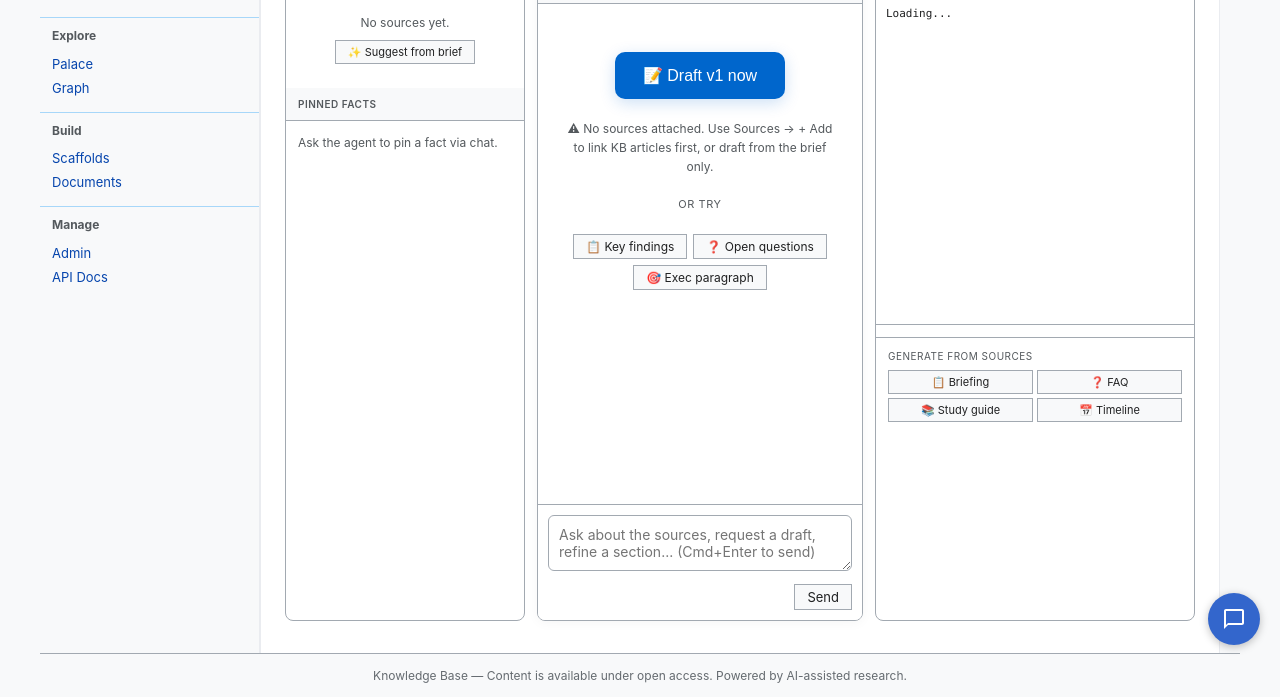
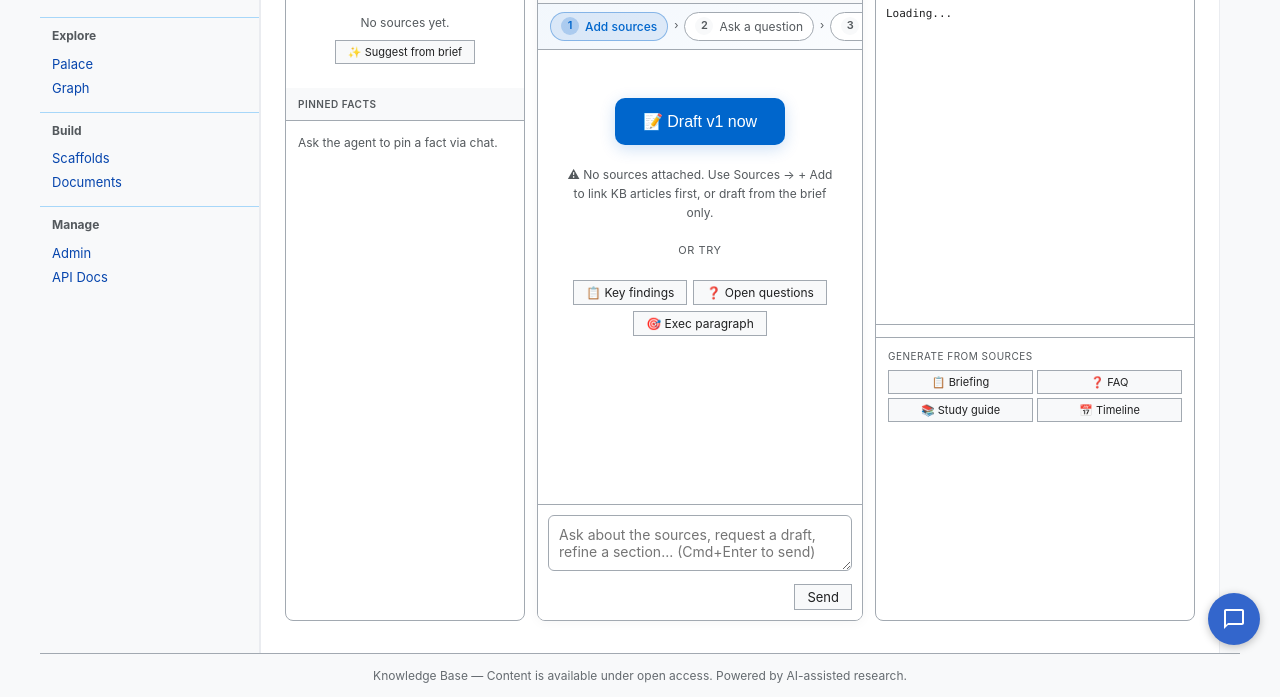
Before and after one commit to ghndrx/wikidelve, a Python web app: template templates/document_view.html in a window 1280 px wide. Shown: the part 135-832 px from the top of the page. Run offline with Jinja, Linux system fonts and the light colour scheme; the template is opened without the code that fills it, so the values that code supplies are empty; some libraries are stand-ins or nearby versions.

Commit message:
Notebook: 3-step onboarding strip + citation trust badges
Addresses 'I have no idea what to do next' with a top-of-chat progress
strip (Add sources → Ask → Generate output), and surfaces citation
trust via color-coded pills: green=attached, yellow=resolved in KB,
red=broken reference. Grounded in wikidelve research on NotebookLM UX
and RAG hallucination detection patterns.

```diff
--- a/templates/document_view.html
+++ b/templates/document_view.html
@@ -184,7 +184,81 @@
     cursor: pointer;
 }
 .citation-pill:hover { background: rgba(6,102,204,0.2); }
+/* Grounding-trust badges: attached (cited source is on the rail) is
+   the most trustworthy; resolved means the article exists but isn't
+   attached to this notebook; broken means the slug doesn't exist
+   at all — a likely hallucinated reference. */
+.citation-pill[data-verify="attached"] {
+    background: rgba(40,160,80,0.14);
+    color: #1e7a45 !important;
+    border-color: rgba(40,160,80,0.4);
+}
+.citation-pill[data-verify="attached"]:hover { background: rgba(40,160,80,0.22); }
+.citation-pill[data-verify="attached"]::before { content: '✓ '; }
+.citation-pill[data-verify="resolved"] {
+    background: rgba(200,140,0,0.12);
+    color: #9a6b00 !important;
+    border-color: rgba(200,140,0,0.38);
+}
+.citation-pill[data-verify="resolved"]:hover { background: rgba(200,140,0,0.2); }
+.citation-pill[data-verify="resolved"]::before { content: '• '; }
+.citation-pill[data-verify="broken"] {
+    background: rgba(200,50,50,0.1);
+    color: #b02a2a !important;
+    border-color: rgba(200,50,50,0.35);
+    text-decoration: line-through !important;
+}
+.citation-pill[data-verify="broken"]:hover { background: rgba(200,50,50,0.18); }
+.citation-pill[data-verify="broken"]::before { content: '⚠ '; }
 .source-item.highlighted { background: rgba(6,102,204,0.12) !important; transition: background 0.2s; }
+/* Onboarding progress strip — 3 steps to first value, hides itself
+   when every step is complete. */
+.onboarding-strip {
+    display: flex;
+    gap: 6px;
+    padding: 8px 12px;
+    background: linear-gradient(135deg, rgba(6,102,204,0.05), rgba(6,102,204,0.02));
+    border-bottom: 1px solid var(--color-border);
+    font-size: 12px;
+    flex: 0 0 auto;
+    align-items: center;
+}
+.onboarding-step {
+    display: flex;
+    align-items: center;
+    gap: 6px;
+    padding: 4px 10px;
+    border-radius: 20px;
+    background: var(--color-surface);
+    border: 1px solid var(--color-border);
+    color: var(--color-text-muted);
+    flex: 0 0 auto;
+}
+.onboarding-step.done {
+    background: rgba(40,160,80,0.1);
+    border-color: rgba(40,160,80,0.35);
+    color: #1e7a45;
+}
+.onboarding-step.current {
+    background: rgba(6,102,204,0.1);
+    border-color: rgba(6,102,204,0.4);
+    color: var(--color-accent, #06c);
+    font-weight: 500;
+}
+.onboarding-step-marker {
+    display: inline-flex;
+    align-items: center;
+    justify-content: center;
+    width: 18px;
+    height: 18px;
+    border-radius: 50%;
+    background: var(--color-surface-alt);
+    font-size: 11px;
+    font-weight: 600;
+}
+.onboarding-step.done .onboarding-step-marker { background: rgba(40,160,80,0.25); }
+.onboarding-step.current .onboarding-step-marker { background: rgba(6,102,204,0.22); }
+.onboarding-arrow { color: var(--color-text-muted); font-size: 11px; }
 .chat-auto-sources {
     margin: 8px 16px;
     padding: 8px 12px;
@@ -379,6 +453,25 @@
                 </label>
             </span>
         </div>
+        {% if not onboarding.all_done %}
+        {# 3-step progress strip — hidden once all steps complete. #}
+        <div class="onboarding-strip" id="onboarding-strip" aria-label="Getting started">
+            <div class="onboarding-step {% if onboarding.sources_done %}done{% elif not onboarding.sources_done %}current{% endif %}" data-step="sources">
+                <span class="onboarding-step-marker">{% if onboarding.sources_done %}✓{% else %}1{% endif %}</span>
+                <span>Add sources</span>
+            </div>
+            <span class="onboarding-arrow">›</span>
+            <div class="onboarding-step {% if onboarding.chat_done %}done{% elif onboarding.sources_done %}current{% endif %}" data-step="chat">
+                <span class="onboarding-step-marker">{% if onboarding.chat_done %}✓{% else %}2{% endif %}</span>
+                <span>Ask a question</span>
+            </div>
+            <span class="onboarding-arrow">›</span>
+            <div class="onboarding-step {% if onboarding.output_done %}done{% elif onboarding.chat_done %}current{% endif %}" data-step="output">
+                <span class="onboarding-step-marker">{% if onboarding.output_done %}✓{% else %}3{% endif %}</span>
+                <span>Generate output</span>
+            </div>
+        </div>
+        {% endif %}
         <div class="doc-pane-body" id="chat-scroll">
             {% for evt in history if evt.type == 'turn' %}
             <div class="chat-turn {{ evt.role }}">
@@ -901,6 +994,38 @@
         row.appendChild(a);
         row.appendChild(btn);
         list.appendChild(row);
+        markOnboardingStep('sources');
+    }
+
+    // Flip an onboarding step to done and remove the strip if all
+    // three have been completed.
+    function markOnboardingStep(name) {
+        var step = document.querySelector('.onboarding-step[data-step="' + name + '"]');
+        if (step && !step.classList.contains('done')) {
+            step.classList.remove('current');
+            step.classList.add('done');
+            var marker = step.querySelector('.onboarding-step-marker');
+            if (marker) marker.textContent = '✓';
+            // Promote the next undone step to current.
+            var order = ['sources', 'chat', 'output'];
+            var idx = order.indexOf(name);
+            for (var i = idx + 1; i < order.length; i++) {
+                var next = document.querySelector('.onboarding-step[data-step="' + order[i] + '"]');
+                if (next && !next.classList.contains('done')) {
+                    next.classList.add('current');
+                    break;
+                }
+            }
+        }
+        var strip = document.getElementById('onboarding-strip');
+        if (strip && strip.querySelectorAll('.onboarding-step.done').length === 3) {
+            strip.style.transition = 'opacity 0.4s, max-height 0.4s, padding 0.4s';
+            strip.style.opacity = '0';
+            strip.style.maxHeight = '0';
+            strip.style.padding = '0';
+            strip.style.overflow = 'hidden';
+            setTimeout(function() { strip.remove(); }, 450);
+        }
     }
 
     // When the user hovers a citation pill, flash the matching source.
@@ -938,6 +1063,7 @@
         var msg = input.value.trim();
         if (!msg) return;
         appendBubble('user', msg);
+        markOnboardingStep('chat');
         input.value = '';
         sendBtn.disabled = true;
         statusEl.textContent = 'agent thinking...';
@@ -983,6 +1109,7 @@
                     statusEl.textContent = 'v' + Number(data.version_after) + ' is current';
                     var iframe = document.querySelector('#doc-preview iframe');
                     if (iframe) iframe.src = iframe.src.split('?')[0] + '?ts=' + Date.now();
+                    markOnboardingStep('output');
                 }
             }
         } catch (e) {
```
Also changed, not shown: app/main.py (+83 -6 lines).
